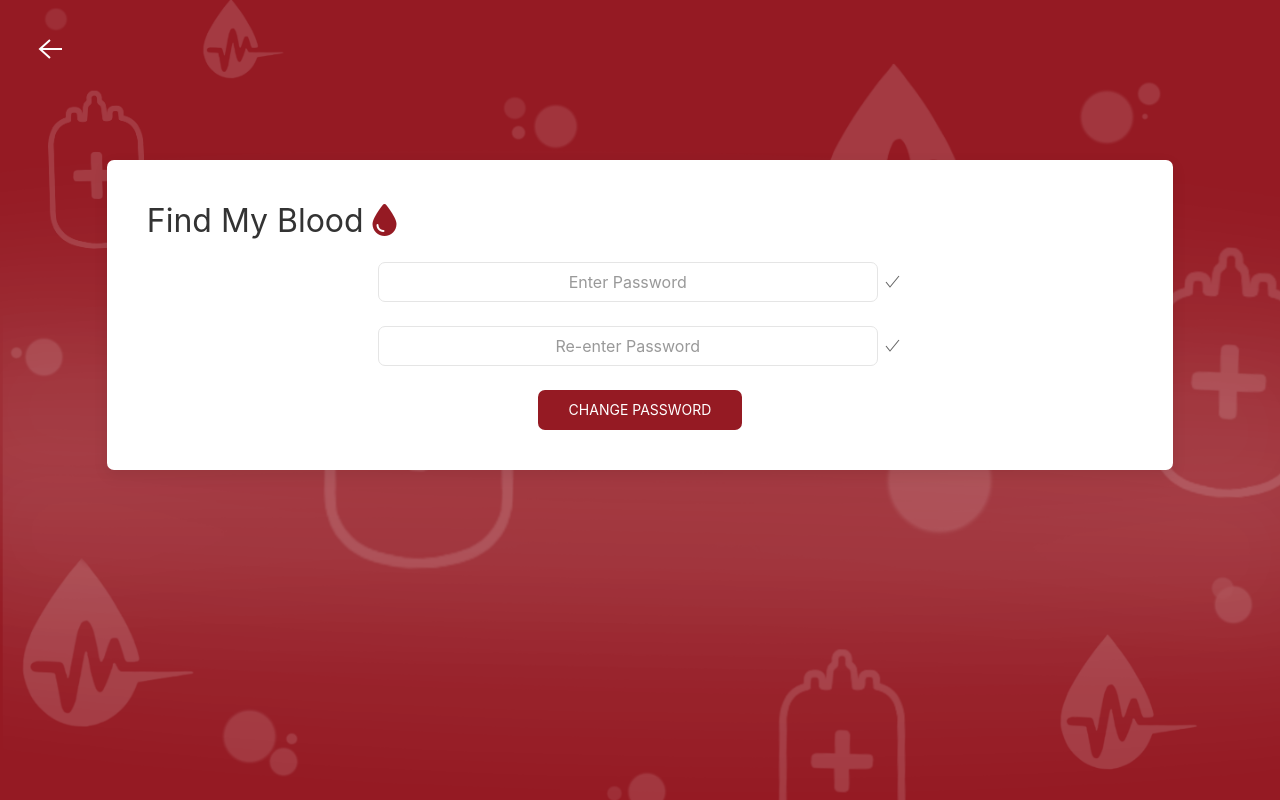
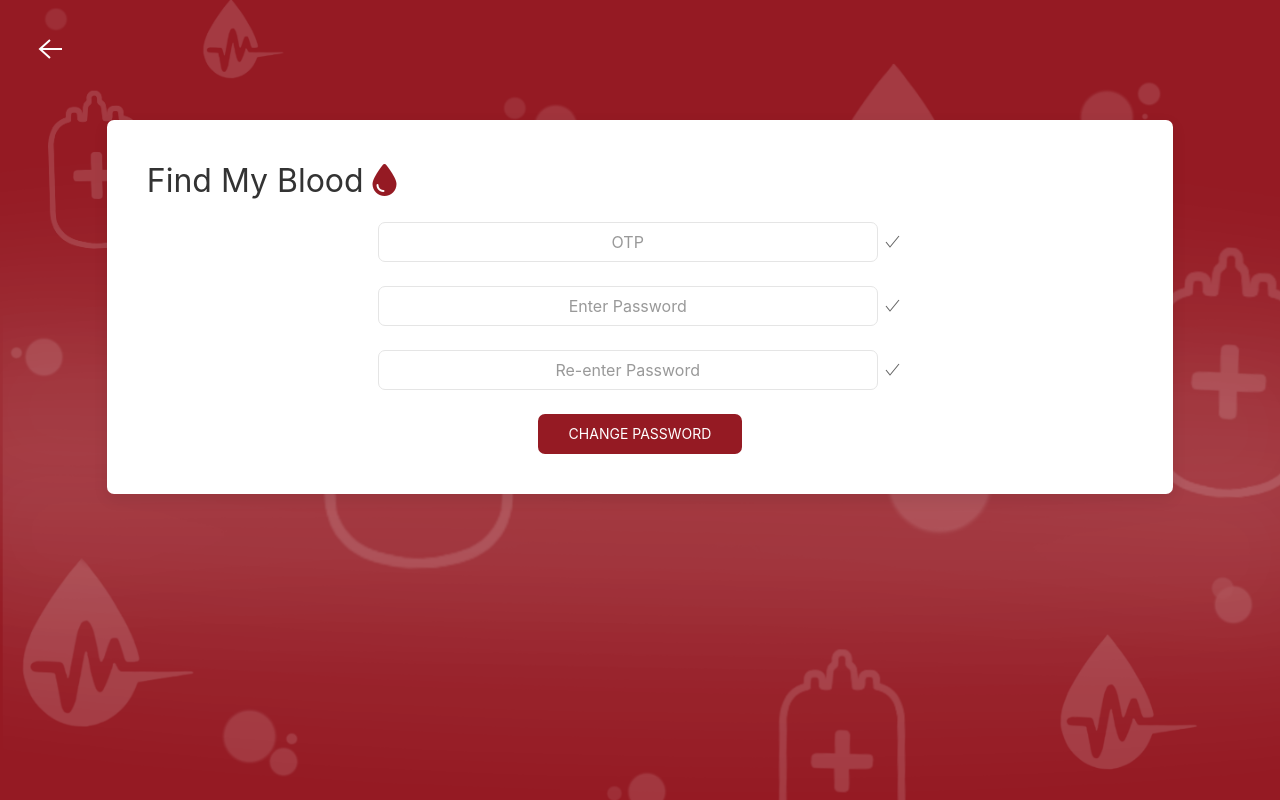
Before and after one commit to dikshantsagar/FindMyBlood, a Django app: template templates/forgot.html in a window 1280 px wide. Run offline with Django 3.2, Linux system fonts and the light colour scheme; the template is opened without the code that fills it: most values are stand-ins (such as "Sample title", 1, 10 or a date in 2020); some libraries are stand-ins or nearby versions.

Commit message:
forgotmypassword without email send

```diff
--- a/blood/urls.py
+++ b/blood/urls.py
@@ -29,7 +29,8 @@ urlpatterns = [
     path('sendrequest',views.sendrequest, name='sendrequest'),
     path('upload',views.upload,name='upload'),
     path('acceptrequest',views.acceptrequest, name='acceptrequest'),
-    path('forgotpassword',views.forgot, name='forgotpassword')
+    path('forgotpassword',views.forgot, name='forgotpassword'),
+    path('valforgot',views.valforgot, name='valforgot')
 
 
 ]
--- a/static/css/style.css
+++ b/static/css/style.css
@@ -6,8 +6,8 @@
 body{
     background: url('/static/images/b.png');
     background-size: cover;
-    height: 80vh;
-    padding-top: 20vh;
+    height: 85vh;
+    padding-top: 15vh;
 }
 
 .profilepic{
--- a/static/js/init.js
+++ b/static/js/init.js
@@ -41,11 +41,31 @@
         $('#submit').attr("hidden",true);
        });
 
-       $('#pass, #pass2').on('keyup', function () {
-        if ($('#pass').val() == $('#pass2').val()) {
+       $("#otp").on('keyup',function (){
+
+        if($('#otp').val() == otp){
+            $('.message2').attr('uk-icon', 'check');
+            $('.message2').css('color', 'green');
+        }
+        else{
+            $('.message2').attr('uk-icon', 'close');
+            $('.message2').css('color', 'red');
+        }
+
+       });
+
+       $('#pass, #pass2, #otp').on('keyup', function () {
+        if ($('#pass').val() == $('#pass2').val() && $('#otp').val() == otp && $('#pass').val() != "") {
+            $('.message').attr('uk-icon', 'check');
           $('.message').css('color', 'green');
-        } else
+          $('#chngpass').prop('disabled',false);
+
+        } else {
+            $('.message').attr('uk-icon', 'close');
           $('.message').css('color', 'red');
+          $('#chngpass').prop('disabled',true);
+
+        }
       });
 
        UIkit.upload('.js-upload', {
--- a/templates/forgot.html
+++ b/templates/forgot.html
@@ -31,11 +31,13 @@
 
             </form>
             {% endif %}
-            {% if otp %}
-                <form method="post" >
+            {% if otp and email %}
+                <form method="post" action="valforgot">
+                    <input type="hidden" value="{{email}}" name="email">
+                    <input class="uk-input uk-text-center uk-form-width-large round" type="text" name="otp" placeholder="OTP" id="otp" required> <span class='message2' uk-icon="check"></span>  <br><br>
                     <input class="uk-input uk-text-center uk-form-width-large round" type="password" name="pass" placeholder="Enter Password" id="pass" required> <span class='message' uk-icon="check"></span>  <br><br>
                     <input class="uk-input uk-text-center uk-form-width-large round" type="password" name="pass2" placeholder="Re-enter Password" id="pass2" required> <span class='message' uk-icon="check"></span> <br><br>
-                    <input class="uk-button uk-button-primary round" type="submit" value="Change Password">
+                    <input class="uk-button uk-button-primary round" type="submit" value="Change Password" id="chngpass">
 
                 </form>
             {% endif %}
@@ -46,7 +48,9 @@
 
     </div>
 
-
+    <script type="text/javascript">
+        var otp = "{{ otp }}";
+    </script>
 
     <script src="https://code.jquery.com/jquery-2.1.1.min.js"></script>
     <script src="{% static "js/init.js" %}"></script>
--- a/templates/index.html
+++ b/templates/index.html
@@ -86,6 +86,11 @@
 
     </div>
 
+    {% if passchange %}
+        <script>UIkit.notification("<span uk-icon='icon: check'></span> Password Chnaged Succesfully.");</script>
+
+    {% endif %}
+
     {% if signuptoken %}
         <script>UIkit.notification("<span uk-icon='icon: check'></span> Sign Up Succesful.");</script>
 
```
Also changed, not shown: blood/views.py (+31 -1 lines), db.sqlite3.
